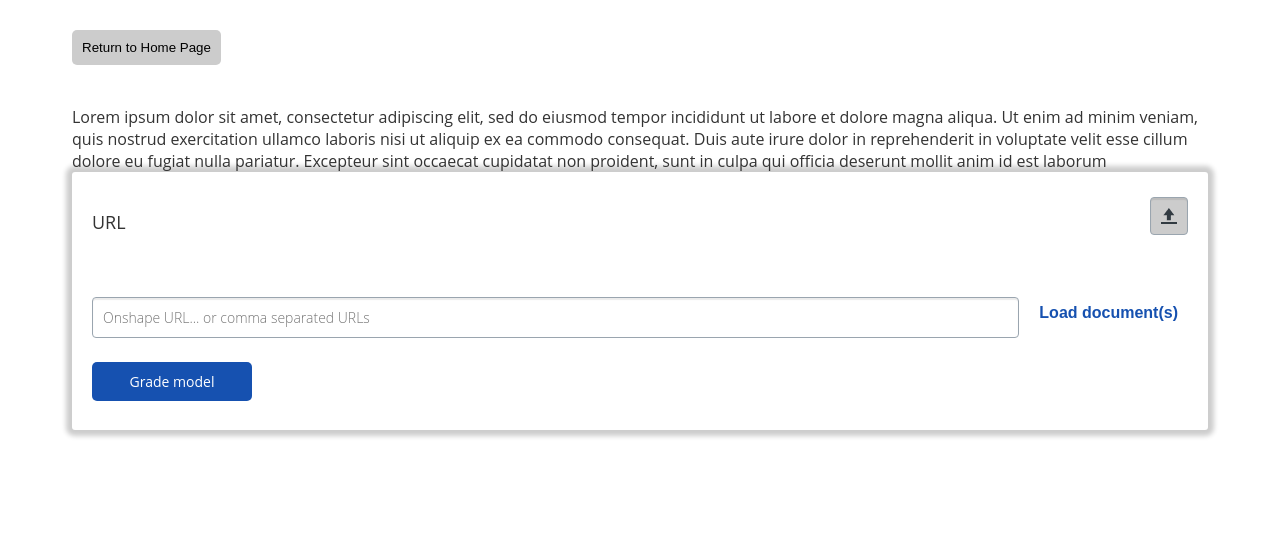
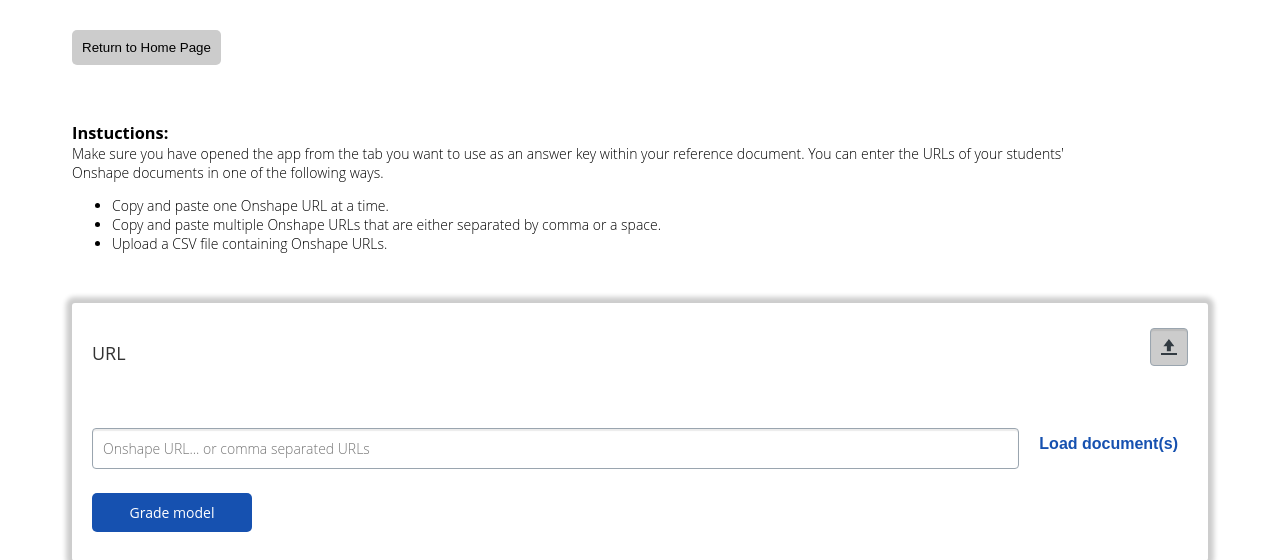
Before and after one commit to PTC-Education/learning-app, a Django app: page /comparewithurl/1/educator/ in a window 1280 px wide. Shown: the top 560 px of the page. Run offline with Django 4.2, Linux system fonts and the light colour scheme; tables that the repository leaves empty hold one stand-in row (values such as "Sample post"); some libraries are stand-ins or nearby versions.

Commit message:
Instructions updated

```diff
--- a/grader/static/grader/index.css
+++ b/grader/static/grader/index.css
@@ -135,7 +135,17 @@ ol {
 }
 
 
-
+.instructions{
+    width: 90%;
+    color: #000;
+    background-color: white;
+    font-family: Flama,Open Sans,Helvetica Neue,Helvetica,Arial,sans-serif;
+    font-size: 14px;
+    font-style: normal;
+    font-weight: 350;
+    line-height: normal;
+    margin-bottom:50px;
+}
 
 
 /* Style the submit button of forms - generic*/
--- a/grader/templates/grader/index.html
+++ b/grader/templates/grader/index.html
@@ -42,11 +42,9 @@
                     <li>Select <i>Grade from C&A submission list</i> if you assigned student work through Classes and Assignments.</li>
                 </ul>
             </ul>
+    </div>
 
 
-
-
-    </div>
     <div class="select-container">
         <div class="dropdown">
             <button class="select">Self-Check</button>
--- a/grader/templates/grader/urlinput.html
+++ b/grader/templates/grader/urlinput.html
@@ -15,11 +15,22 @@
             </div>
         </div>
 
+        <div class="instructions">
+            <h3>
+                Instuctions:
+            </h3>
+                    {% if usertype == "student" %}
+                        Enter the URL of the Onshape document you want to compare. Make sure the URL is properly formatted.
+                    {% elif usertype == "educator" %}
+                        Make sure you have opened the app from the tab you want to use as an answer key within your reference document. You can enter the URLs of your students' Onshape documents in one of the following ways.
+                        <ul>
+                            <li>Copy and paste one Onshape URL at a time.</li>
+                            <li>Copy and paste multiple Onshape URLs that are either separated by comma or a space.</li>
+                            <li>Upload a CSV file containing Onshape URLs.</li>
+                        </ul>
 
-        <div class="instructions">
-            Lorem ipsum dolor sit amet, consectetur adipiscing elit, sed do eiusmod tempor incididunt ut labore et dolore magna aliqua. Ut enim ad minim veniam, quis nostrud exercitation ullamco laboris nisi ut aliquip ex ea commodo consequat. Duis aute irure dolor in reprehenderit in voluptate velit esse cillum dolore eu fugiat nulla pariatur. Excepteur sint occaecat cupidatat non proident, sunt in culpa qui officia deserunt mollit anim id est laborum
+                    {% endif %}
         </div>
-
         {% if usertype == "educator" %}
             <div class="URLinput-DIV">
                 <div class="twoButtonsonEdge">
```
Also changed, not shown: grader/static/grader/newindex.css (+1 -10 lines).
